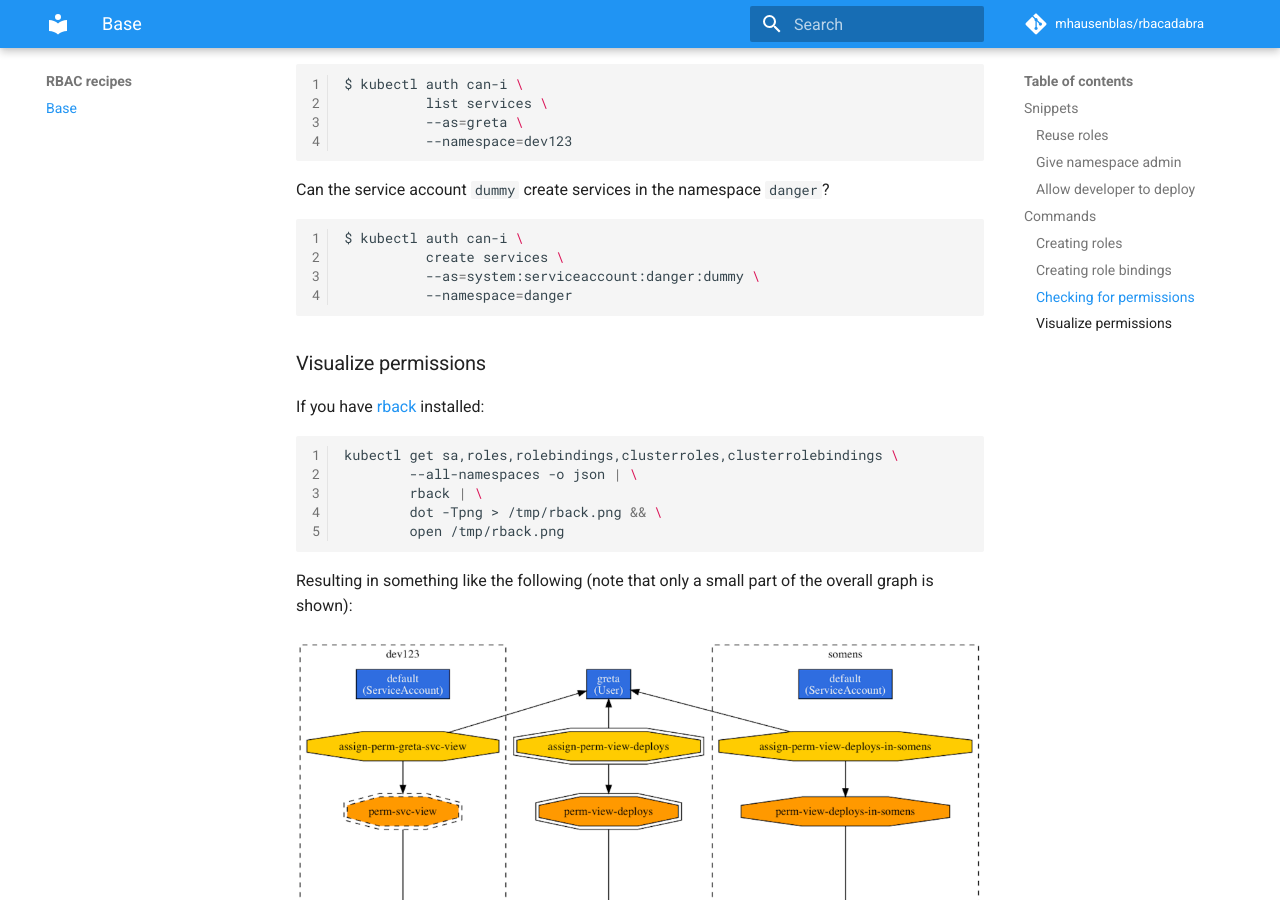
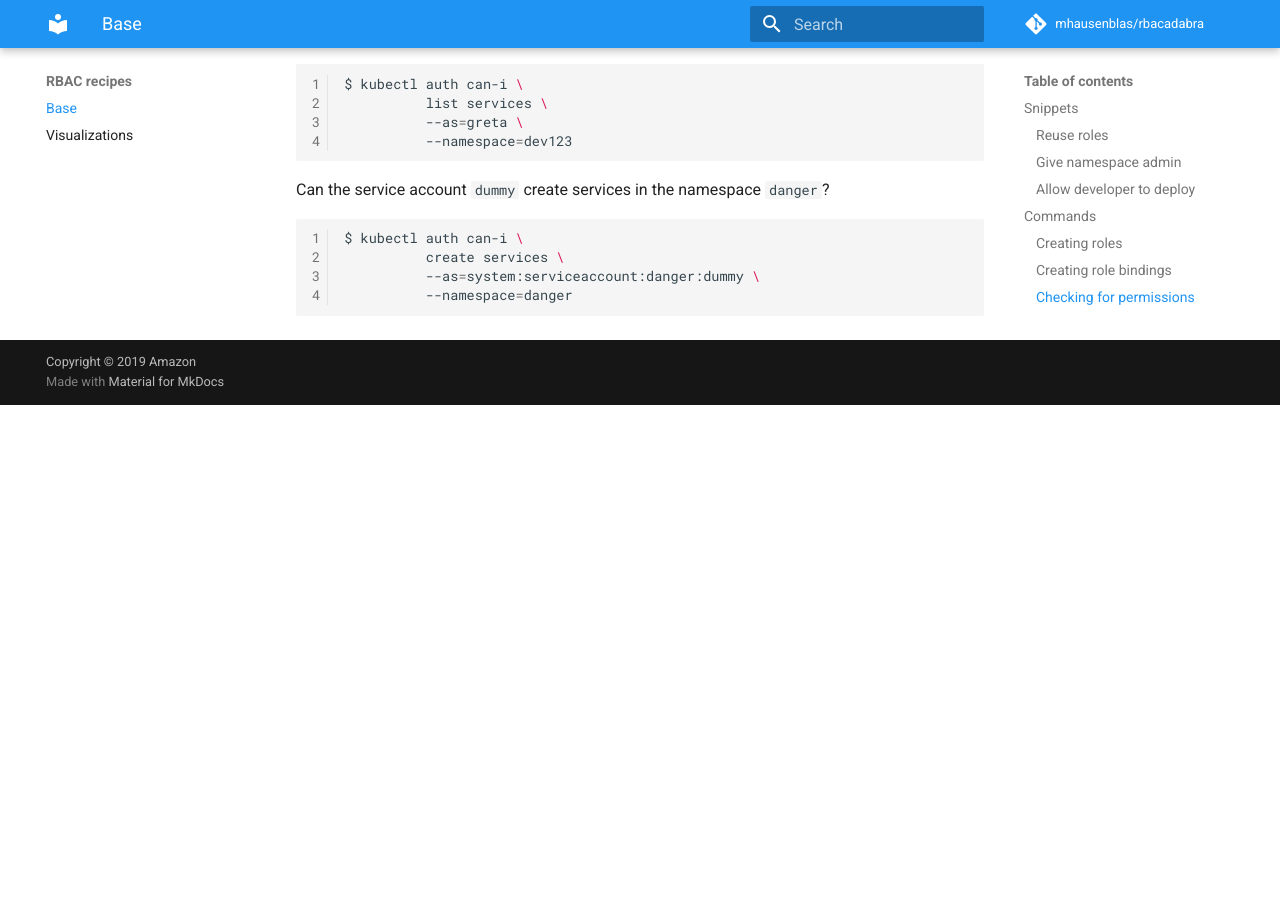
Before and after one commit to mhausenblas/rbacadabra, an MkDocs documentation site: the page built from docs/index.md, in a window 1280 px wide and 900 px high, scrolled down 2348 px. Built offline with MkDocs 1.6.1 and Material for MkDocs 9.7.7, drawn with Linux system fonts in a browser that asks for light colours; comment, search, counter and statistics services are not loaded; after the commit the page ends 2753 px from its top, so only the background shows below that.

Commit message:
refactors content into categories

````diff
--- a/docs/index.md
+++ b/docs/index.md
@@ -113,19 +113,3 @@
           --as=system:serviceaccount:danger:dummy \
           --namespace=danger
 ```
-
-### Visualize permissions
-
-If you have [rback](https://github.com/team-soteria/rback) installed:
-
-```sh
-kubectl get sa,roles,rolebindings,clusterroles,clusterrolebindings \
-        --all-namespaces -o json | \
-        rback | \
-        dot -Tpng > /tmp/rback.png && \
-        open /tmp/rback.png
-```
-
-Resulting in something like the following (note that only a small part of the overall graph is shown):
-
-![rback example graph](img/rback-example-graph.png)
--- a/mkdocs.yml
+++ b/mkdocs.yml
@@ -6,6 +6,7 @@
 copyright: 'Copyright &copy; 2019 Amazon'
 nav:
     - Base: index.md
+    - Visualizations: vis.md
 theme:
     name: 'material'
     # custom_dir: 'theme'
````
Also changed, not shown: docs/vis.md (added, +30 -0 lines).
